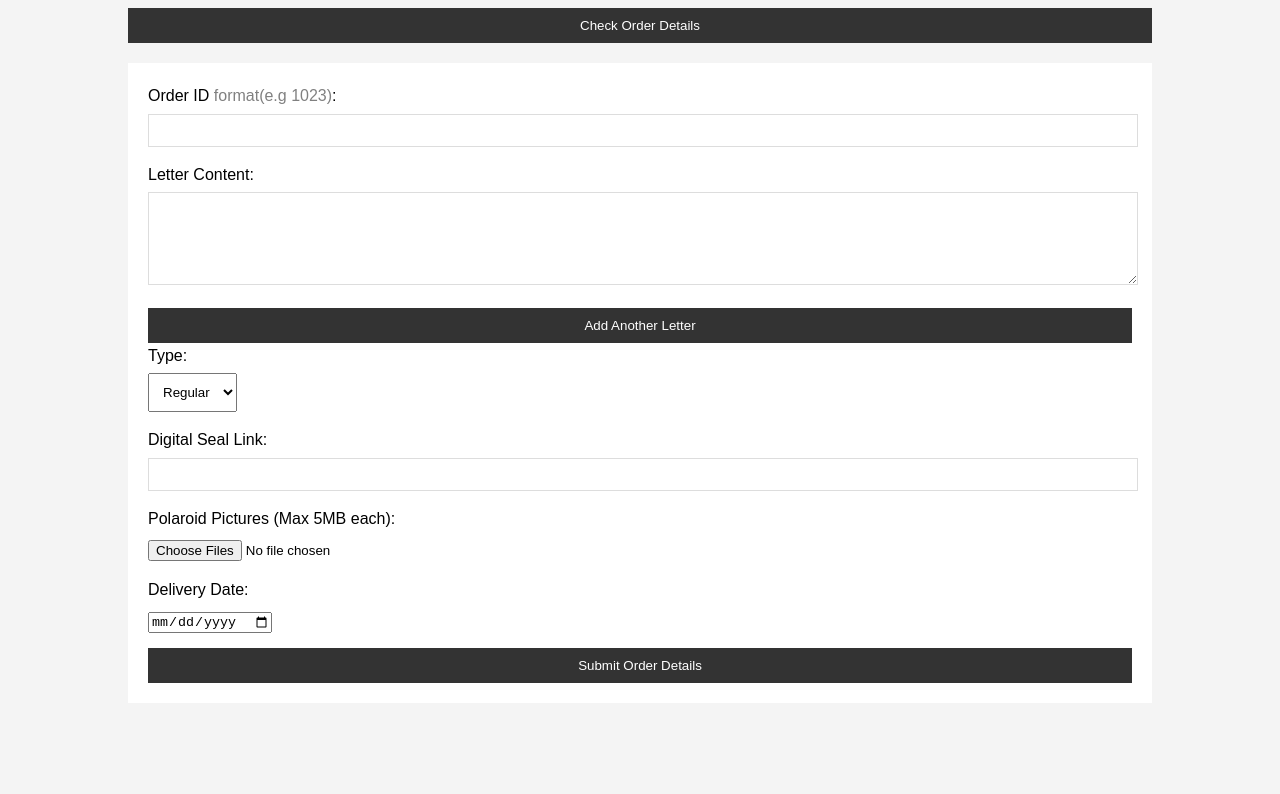
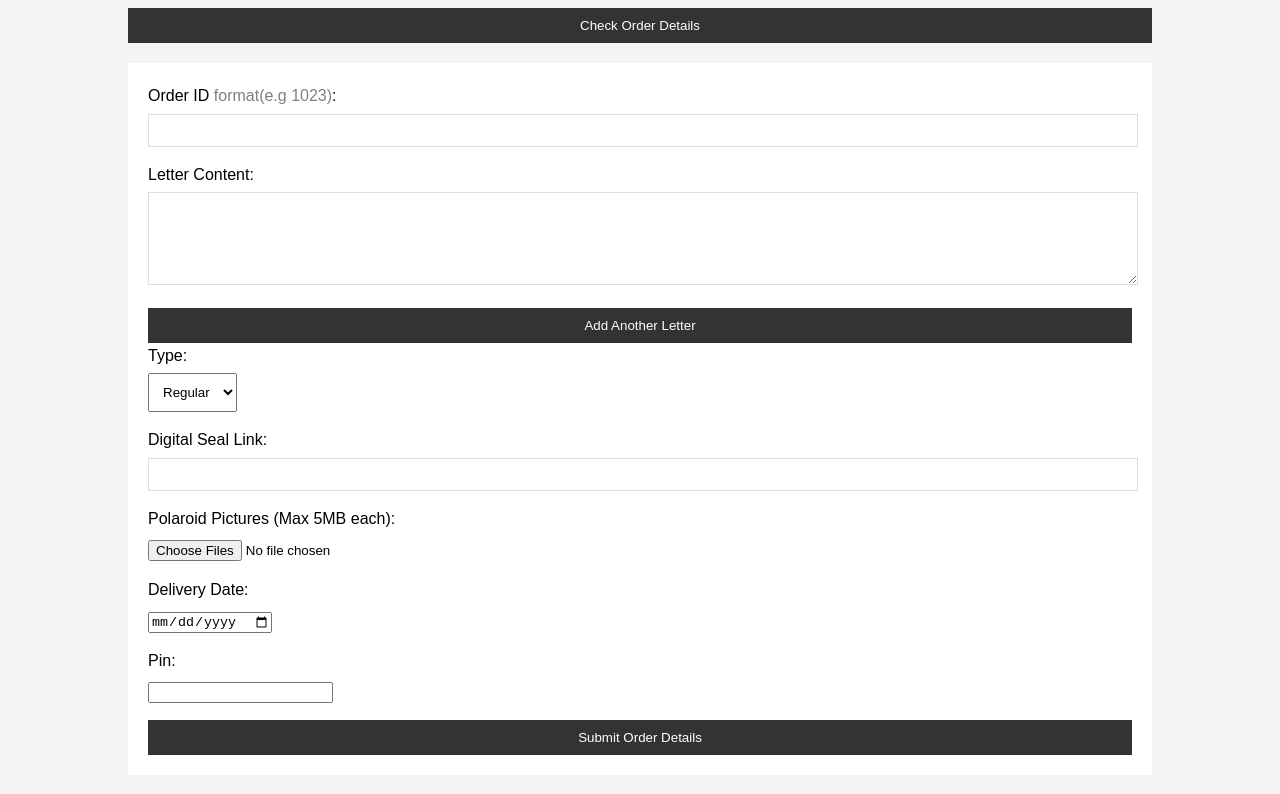
Before and after one commit to devwande/ordering, a website: page index.html in a window 1280 px wide. Shown: the part 166-960 px from the top of the page. Before the commit the page ends 909 px from the top, so only its background shows below. Drawn offline with Linux system fonts and the light colour scheme.

```diff
--- a/index.html
+++ b/index.html
@@ -43,6 +43,10 @@
       <div>
         <label for="deliveryDate">Delivery Date:</label>
         <input type="date" id="deliveryDate">
+      </div>
+      <div>
+        <label for="pin">Pin:</label>
+        <input type="password" id="pin">
       </div>
       <button type="submit" id="submitButton">Submit Order Details</button>
     </form>
```
